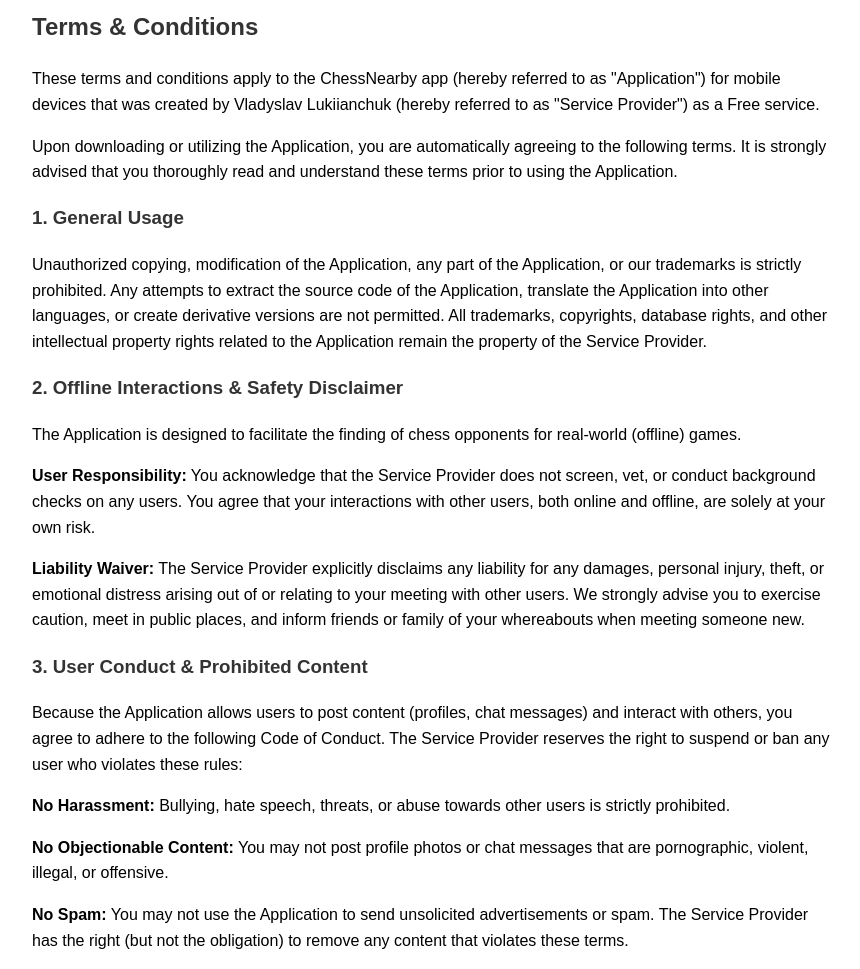
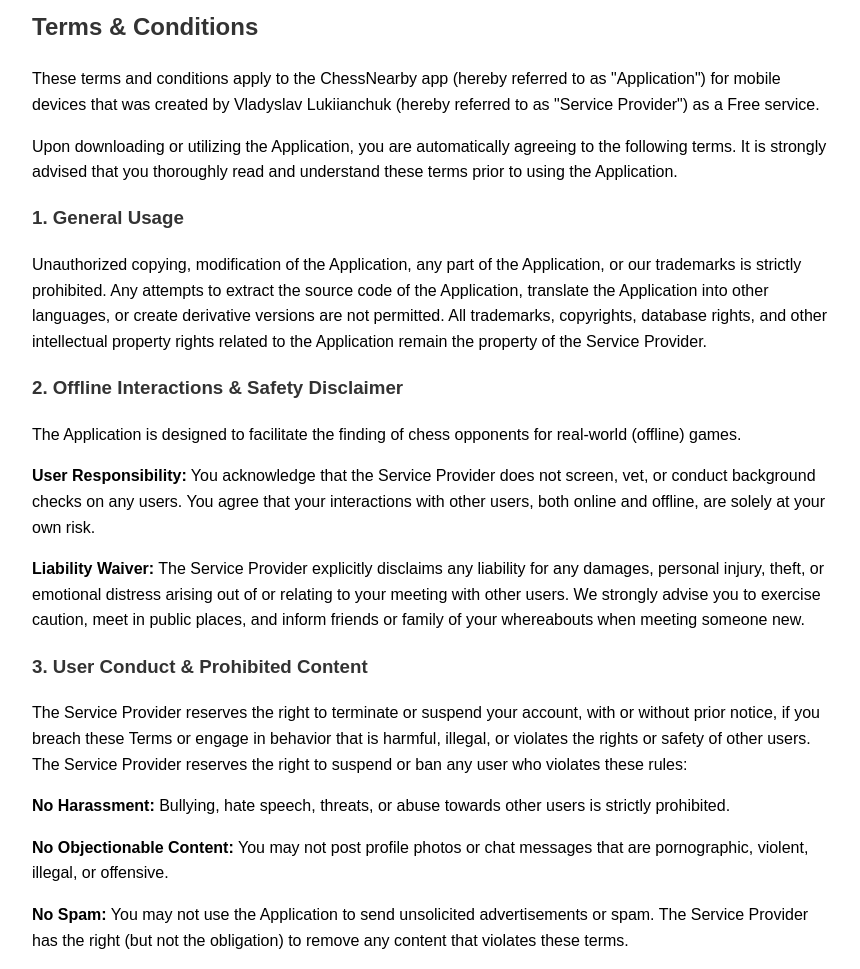
Before and after one commit to takateapp/chess-nearby, a plain HTML site: page terms-of-service.html in a window 1280 px wide. Shown: the part 106-1075 px from the top of the page, without its empty margins (208-1068 px from the left). Drawn offline with Linux system fonts and the light colour scheme.

Commit message:
Update terms-of-service.html

```diff
--- a/terms-of-service.html
+++ b/terms-of-service.html
@@ -33,7 +33,7 @@
     <p><strong>Liability Waiver:</strong> The Service Provider explicitly disclaims any liability for any damages, personal injury, theft, or emotional distress arising out of or relating to your meeting with other users. We strongly advise you to exercise caution, meet in public places, and inform friends or family of your whereabouts when meeting someone new.</p>
 
     <h3>3. User Conduct & Prohibited Content</h3>
-    <p>Because the Application allows users to post content (profiles, chat messages) and interact with others, you agree to adhere to the following Code of Conduct. The Service Provider reserves the right to suspend or ban any user who violates these rules:</p>
+    <p>The Service Provider reserves the right to terminate or suspend your account, with or without prior notice, if you breach these Terms or engage in behavior that is harmful, illegal, or violates the rights or safety of other users. The Service Provider reserves the right to suspend or ban any user who violates these rules:</p>
 
     <p><strong>No Harassment:</strong> Bullying, hate speech, threats, or abuse towards other users is strictly prohibited.</p>
 
```
